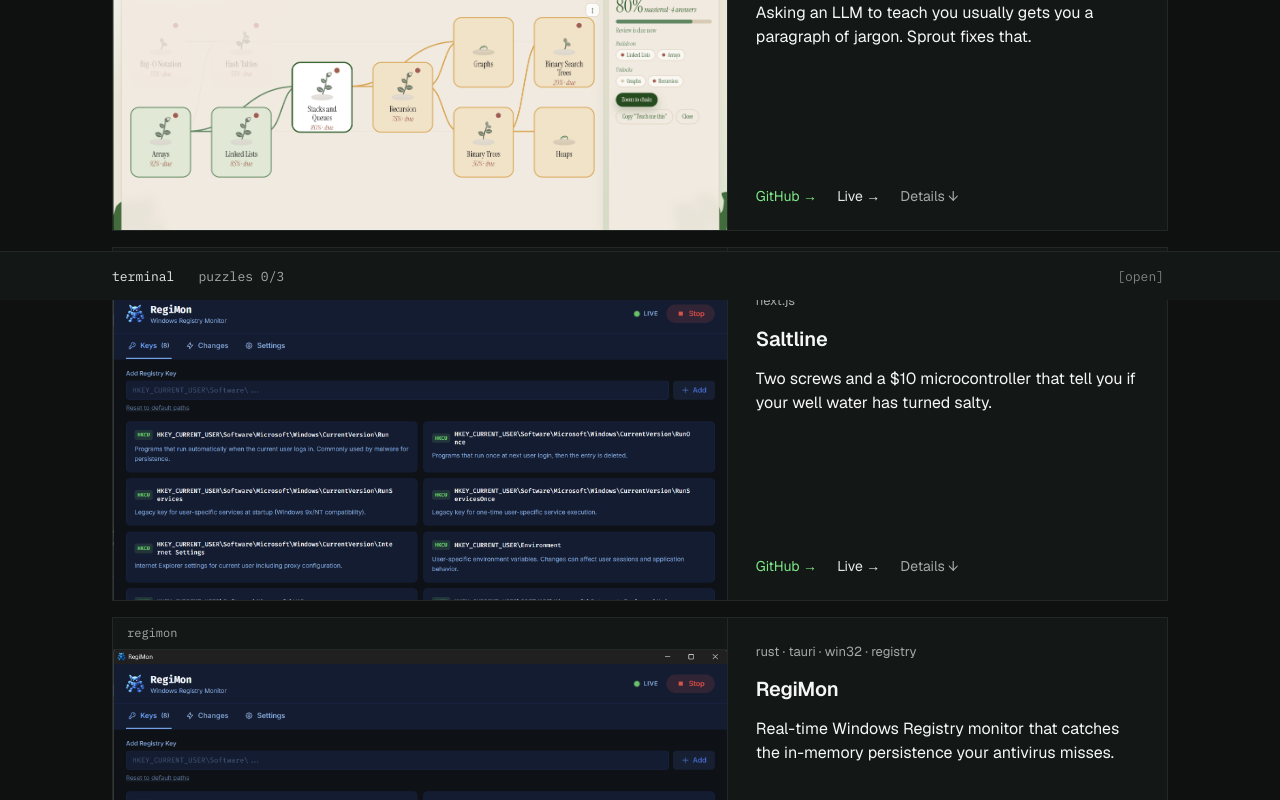
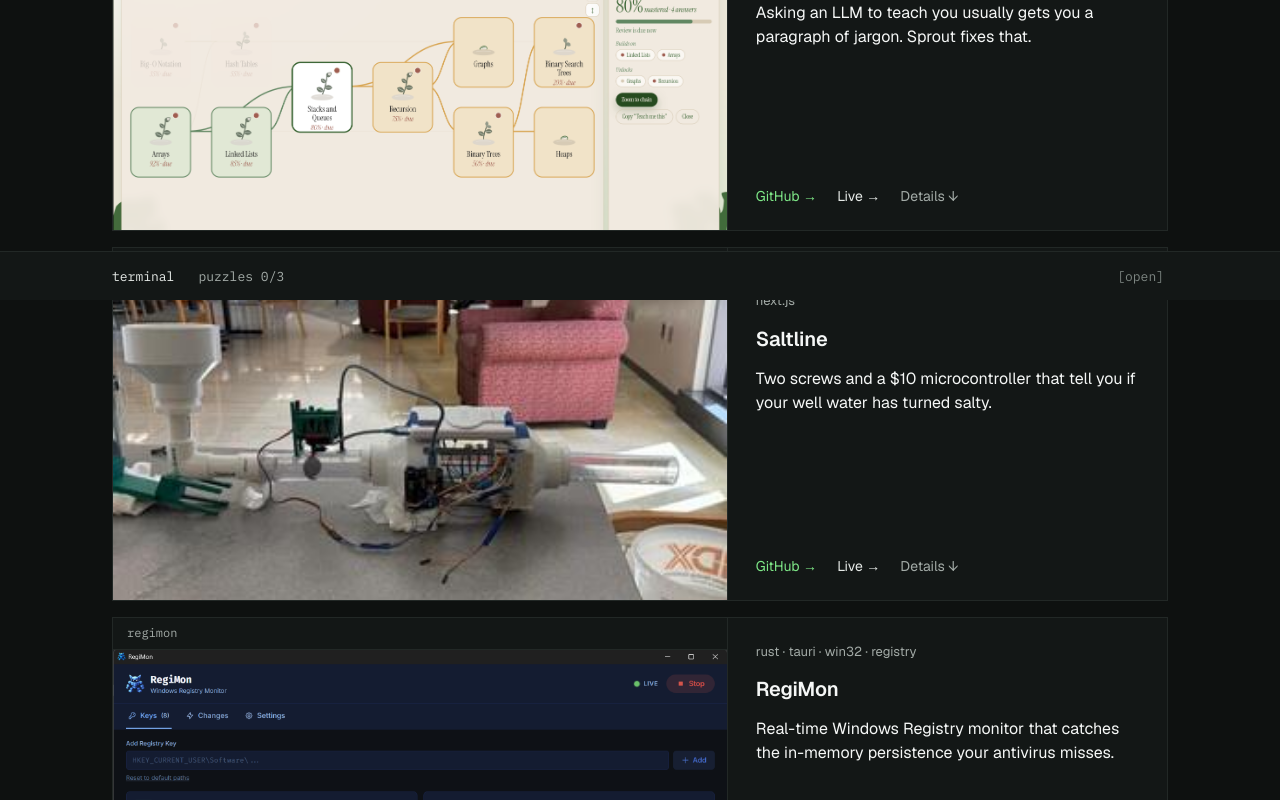
Before and after one commit to ArushNo1/PortfolioWebsite, a Next.js app: page /projects in a window 1280 px wide. Shown: the part 500-1300 px from the top of the page. Built offline with nearby package versions, Linux system fonts and the light colour scheme.

Commit message:
Updated saltline project pic

```diff
--- a/src/data/projects.ts
+++ b/src/data/projects.ts
@@ -65,7 +65,7 @@ export const projects: Project[] = [
     ],
     github: 'https://github.com/ArushNo1/saltline',
     website: 'https://saltline.surf',
-    image: '/RegiMon.png', // placeholder until a Saltline photo is added
+    image: '/saltline.jpeg', // placeholder until a Saltline photo is added
     featured: true,
     event: null,
   },
```
Also changed, not shown: public/saltline.jpeg (added).
